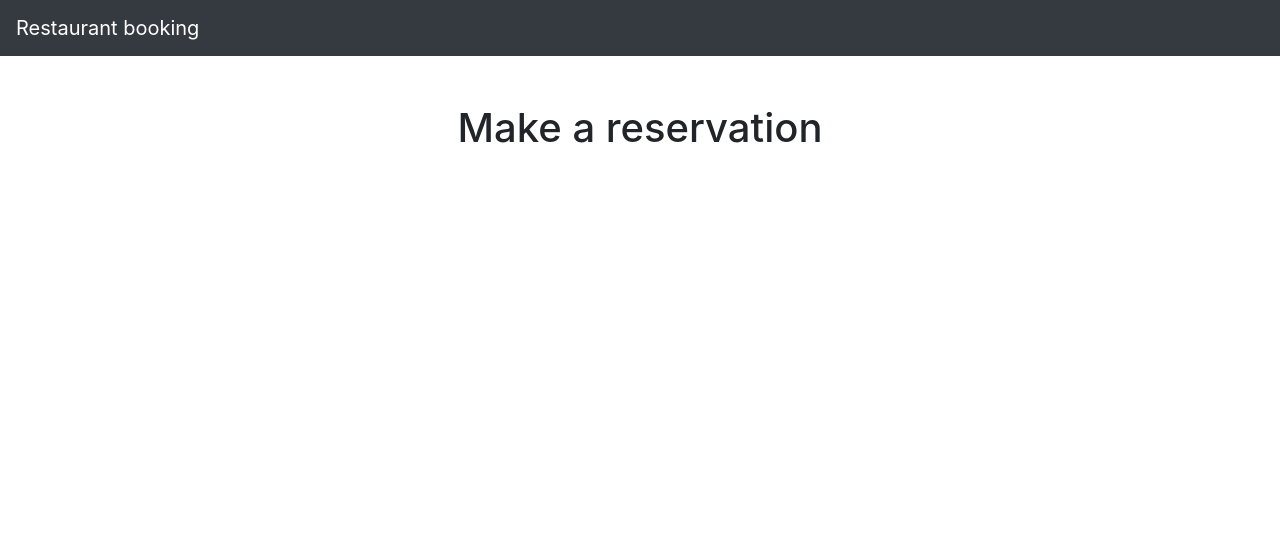
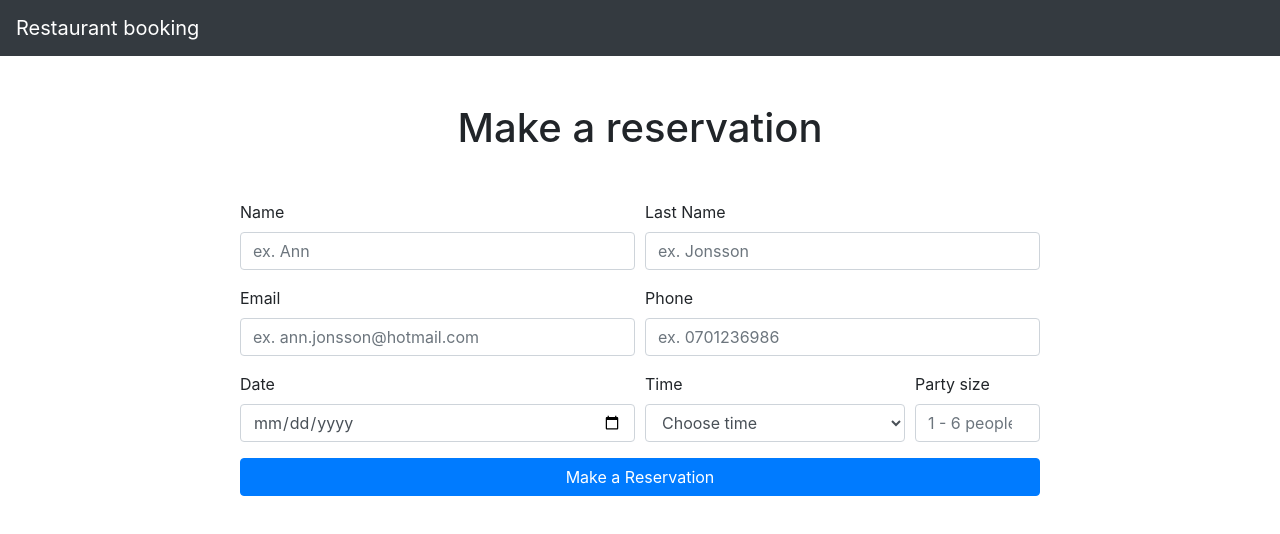
Before and after one commit to sourmondays/restaurantBooking, a React (Create React App) app: page /booking in a window 1280 px wide. Shown: the top 534 px of the page. Built offline with nearby package versions, Linux system fonts and the light colour scheme.

Commit message:
new form and styles for form

```diff
--- a/src/components/Booking.js
+++ b/src/components/Booking.js
@@ -1,75 +1,82 @@
-import React, { useState } from "react";
-import {
-  Row,
-  Col,
-  UncontrolledDropdown,
-  DropdownToggle,
-  DropdownMenu,
-  DropdownItem,
-  Input,
-  Button,
-} from "reactstrap";
-
-import Table from "./Table";
+import React from "react";
+import { row, col, button } from "reactstrap";
 
 const Booking = () => {
-  const [totalTables, setTotalTables] = useState([]);
-
-  const [selection, setSelection] = useState({
-    table: {
-      name: null,
-      id: null,
-    },
-    date: new Date(),
-    time: null,
-    size: 0,
-  });
-
-  const [bookings, setBookings] = useState({
-    name: "",
-    phone: "",
-    email: "",
-  });
-
-  const [clock] = useState(["18:00", "21:00"]);
-
-  const [reservationError, setReservationError] = useState(false);
-
-  const getDate = () => {
-    const months = [
-      "January",
-      "February",
-      "March",
-      "April",
-      "May",
-      "June",
-      "July",
-      "August",
-      "September",
-      "October",
-      "November",
-      "December",
-    ];
-    const date =
-      months[selection.date.getMonth()] +
-      " " +
-      selection.date.getDate() +
-      " " +
-      selection.date.getFullYear();
-    let time = selection.time > 12 ? time + 12 + ":00" : time + ":00";
-    console.log(time);
-    const datetime = new Date(date + " " + time);
-    return datetime;
-  };
-
-  const getEmptyTables = () => {
-    let tables = totalTables.filter((table) => table.isAvaileble);
-    return tables.length;
-  };
-
   return (
-    <div className="text-center align-items-center mt-5">
+    <div className="text-center align-items-center m-5">
       <h1>Make a reservation</h1>
+      <div className="container-booking">
+        <form>
+          <div className="form-row">
+            <div className="form-group col-md-6">
+              <label for="firstName">Name</label>
+              <input
+                type="text"
+                className="form-control"
+                id="firstName"
+                placeholder="ex. Ann"
+              />
+            </div>
+            <div className="form-group col-md-6">
+              <label for="lastName">Last Name</label>
+              <input
+                type="text"
+                className="form-control"
+                id="lastName"
+                placeholder="ex. Jonsson"
+              />
+            </div>
+          </div>
+          <div className="form-row">
+            <div className="form-group col-md-6">
+              <label for="email">Email</label>
+              <input
+                type="text"
+                className="form-control"
+                id="email"
+                placeholder="ex. ann.jonsson@hotmail.com"
+              />
+            </div>
+            <div className="form-group col-md-6">
+              <label for="phone">Phone </label>
+              <input
+                type="text"
+                className="form-control"
+                id="phoneNumber"
+                placeholder="ex. 0701236986"
+              />
+            </div>
+          </div>
+          <div className="form-row">
+            <div className="form-group col-md-6">
+              <label for="date">Date</label>
+              <input type="date" className="form-control" id="date" />
+            </div>
+            <div className="form-group col-md-4">
+              <label for="time">Time</label>
+              <select id="time" className="form-control">
+                <option selected>Choose time</option>
+                <option>18:00</option>
+                <option>21:00</option>
+              </select>
+            </div>
+            <div className="form-group col-md-2">
+              <label for="sizeparty">Party size</label>
+              <input
+                type="number"
+                className="form-control"
+                id="sizeParty"
+                min="1"
+                max="6"
+                placeholder="1 - 6 people"
+              />
+            </div>
+          </div>
+          <button type="submit" className="btn btn-primary col-md-12">
+            Make a Reservation
+          </button>
+        </form>
+      </div>
     </div>
   );
 };
--- a/src/style/index.css
+++ b/src/style/index.css
@@ -1,11 +1,10 @@
 body {
   margin: 0;
-  font-family: -apple-system, BlinkMacSystemFont, 'Segoe UI', 'Roboto', 'Oxygen',
-    'Ubuntu', 'Cantarell', 'Fira Sans', 'Droid Sans', 'Helvetica Neue',
+  font-family: -apple-system, BlinkMacSystemFont, "Segoe UI", "Roboto", "Oxygen",
+    "Ubuntu", "Cantarell", "Fira Sans", "Droid Sans", "Helvetica Neue",
     sans-serif;
   -webkit-font-smoothing: antialiased;
   -moz-osx-font-smoothing: grayscale;
-
 }
 
 .navbar-header {
@@ -13,17 +12,32 @@ body {
 }
 
 .restaurant-header {
-    font-size: 3rem;
+  font-size: 3rem;
 }
 
 .card {
   max-width: 20rem;
 }
 
-@media (min-width: 768px) {
-
+.container-booking {
+  margin-top: 3rem;
 }
 
-@media (min-width: 992px) {
+label {
+  display: flex;
+  justify-content: left;
+}
 
+@media (min-width: 768px) {
+  .container-booking {
+    padding-right: 3rem;
+    padding-left: 3rem;
+  }
 }
+
+@media (min-width: 1100px) {
+  .container-booking {
+    padding-right: 12rem;
+    padding-left: 12rem;
+  }
+}
```
